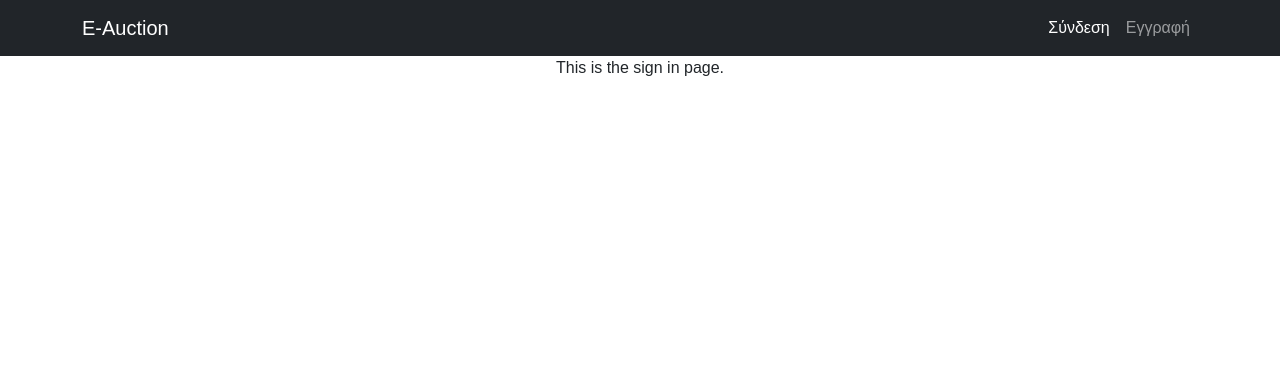
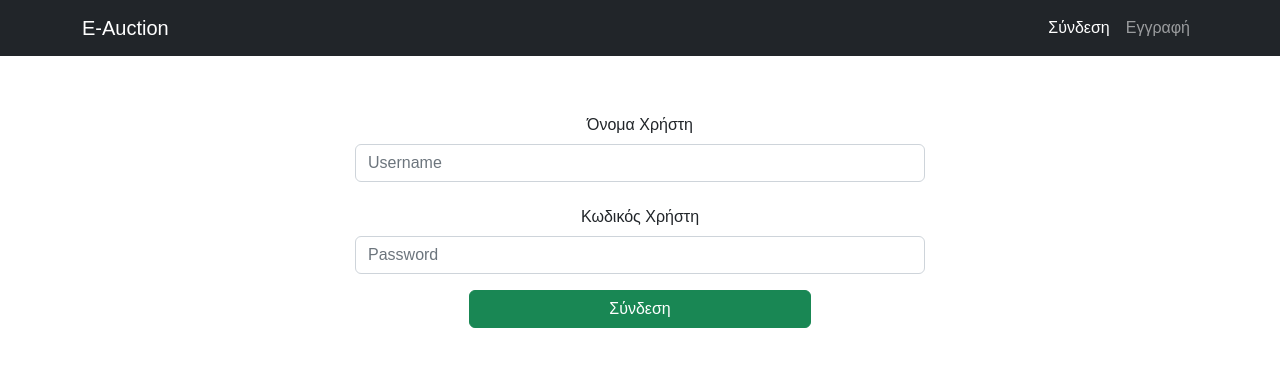
Before and after one commit to GKouv89/TEDi2022, a React (Create React App) app in the folder frontend/: page /login in a window 1280 px wide. Shown: the top 366 px of the page. Built offline with nearby package versions, Linux system fonts and the light colour scheme.

Commit message:
welcome & login

```diff
--- a/frontend/src/pages/SigninPage.js
+++ b/frontend/src/pages/SigninPage.js
@@ -1,7 +1,41 @@
 import React from 'react'
+import Container from 'react-bootstrap/Container';
+import Col from 'react-bootstrap/Col';
+import Form from 'react-bootstrap/Form';
+import Row from 'react-bootstrap/Row';
+import Button from 'react-bootstrap/Button';
 
 export default function SigninPage(){
     return(
-        <p>This is the sign in page.</p>
+        <>
+            <Container>
+                <Row className="justify-content-md-center">
+            <Form style={{paddingTop: "50px"}}>
+
+            <Form.Group  className="mb-3" controlId="formPlaintextUsername">
+                <Form.Label column sm="2">
+                Όνομα Χρήστη
+                </Form.Label>
+                <Row sm="10">
+                <Form.Control type="username" placeholder="Username" style={{width: "50%", margin: "auto"}} />
+                </Row>
+            </Form.Group>
+
+            <Form.Group  className="mb-3" controlId="formPlaintextPassword">
+                <Form.Label column sm="2">
+                Κωδικός Χρήστη
+                </Form.Label>
+                <Row sm="10">
+                <Form.Control type="password" placeholder="Password" style={{width: "50%", margin: "auto"}} />
+                </Row>
+            </Form.Group>
+            </Form>
+            </Row>
+
+            <Row>
+            <Button variant="success" style={{  width: "30%", margin: "auto"}}>Σύνδεση</Button>{' '}
+            </Row>
+            </Container>
+        </>
     )
 }
--- a/frontend/src/pages/WelcomePage.js
+++ b/frontend/src/pages/WelcomePage.js
@@ -1,7 +1,19 @@
 import React from 'react'
+import Button from 'react-bootstrap/Button';
 
 export default function WelcomePage(){
     return(
-        <p>This is the welcome page.</p>
+        <>
+            <h1 style={{paddingTop: "100px"}}>Καλώς ήρθατε!</h1>
+
+            <div className="d-grid gap-2" style={{paddingTop: "100px"}}>
+                <Button variant="primary" size="lg" style={{width: "80%", margin: "auto"}}>
+                    Πλοηγήσου ως επισκέπτης
+                </Button>
+                <Button variant="secondary" size="lg" style={{width: "80%", margin: "auto"}}>
+                    Κάνε εγγραφή
+                </Button>
+            </div>
+        </>
     )
 }
```
